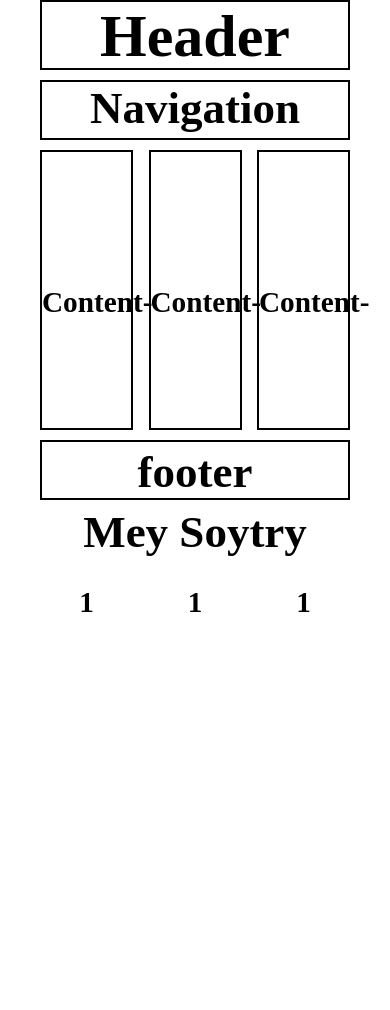
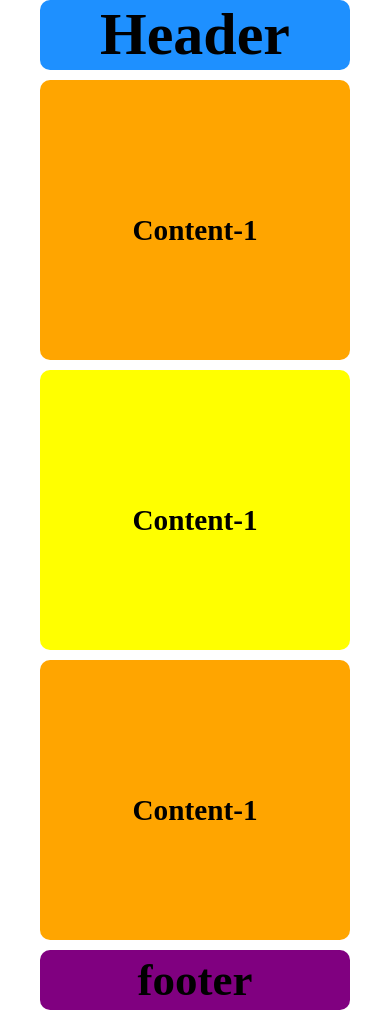
Before and after one commit to Tryy-43/TravelBootstrap, a plain HTML site: page index.html in a window 390 px wide. Before the commit the page ends 844 px from the top, so only its background shows below. Drawn offline with Linux system fonts and the light colour scheme.

Commit message:
Add files via upload

```diff
--- a/index.html
+++ b/index.html
@@ -27,7 +27,6 @@
       </div>
       <div class="footer">
         <h2>footer</h2>
-        <h2>Mey Soytry</h2>
       </div>
     </div>
   </body>
--- a/style.css
+++ b/style.css
@@ -21,32 +21,53 @@ body {
   height: 70px;
   font-size: 3rem;
   text-align: center;
-  border: 2px solid black;
+  border-radius: 10px;
+  background-color: dodgerblue;
 }
 .nav {
   width: 100%;
   text-align: center;
   font-size: 3rem;
   height: 60px;
-  border: 2px solid black;
+  display: none;
+  border-radius: 10px;
 }
 .container {
   display: flex;
   justify-content: space-between;
+  gap: 10px;
 }
+
 .box {
-  width: 30%;
+  width: 25%;
   font-size: 2.5rem;
+  border-radius: 10px;
   height: 280px;
   text-align: center;
+  background-color: orange;
   line-height: 300px;
-  border: 2px solid black;
+}
+.box:nth-child(2) {
+  background-color: yellow;
+  width: 40%;
 }
 .footer {
   width: 100%;
   text-align: center;
   line-height: 60px;
   font-size: 3rem;
-  border: 2px solid black;
+  background-color: purple;
+  border-radius: 10px;
   height: 60px;
 }
+@media screen and (max-width: 700px) {
+  .container {
+    flex-direction: column;
+  }
+  .box {
+    width: 100%;
+  }
+  .box:nth-child(2) {
+    width: 100%;
+  }
+}
```
